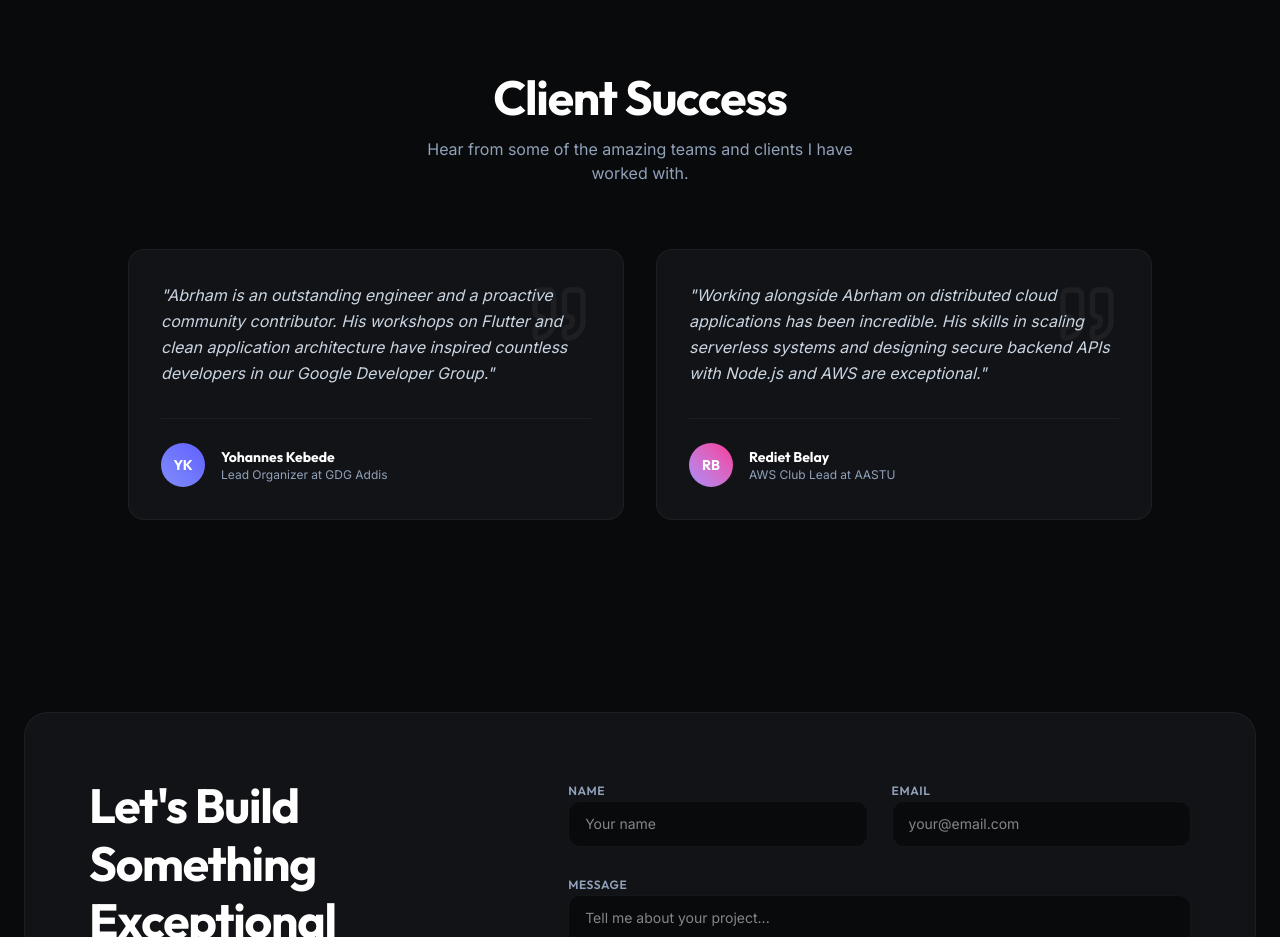
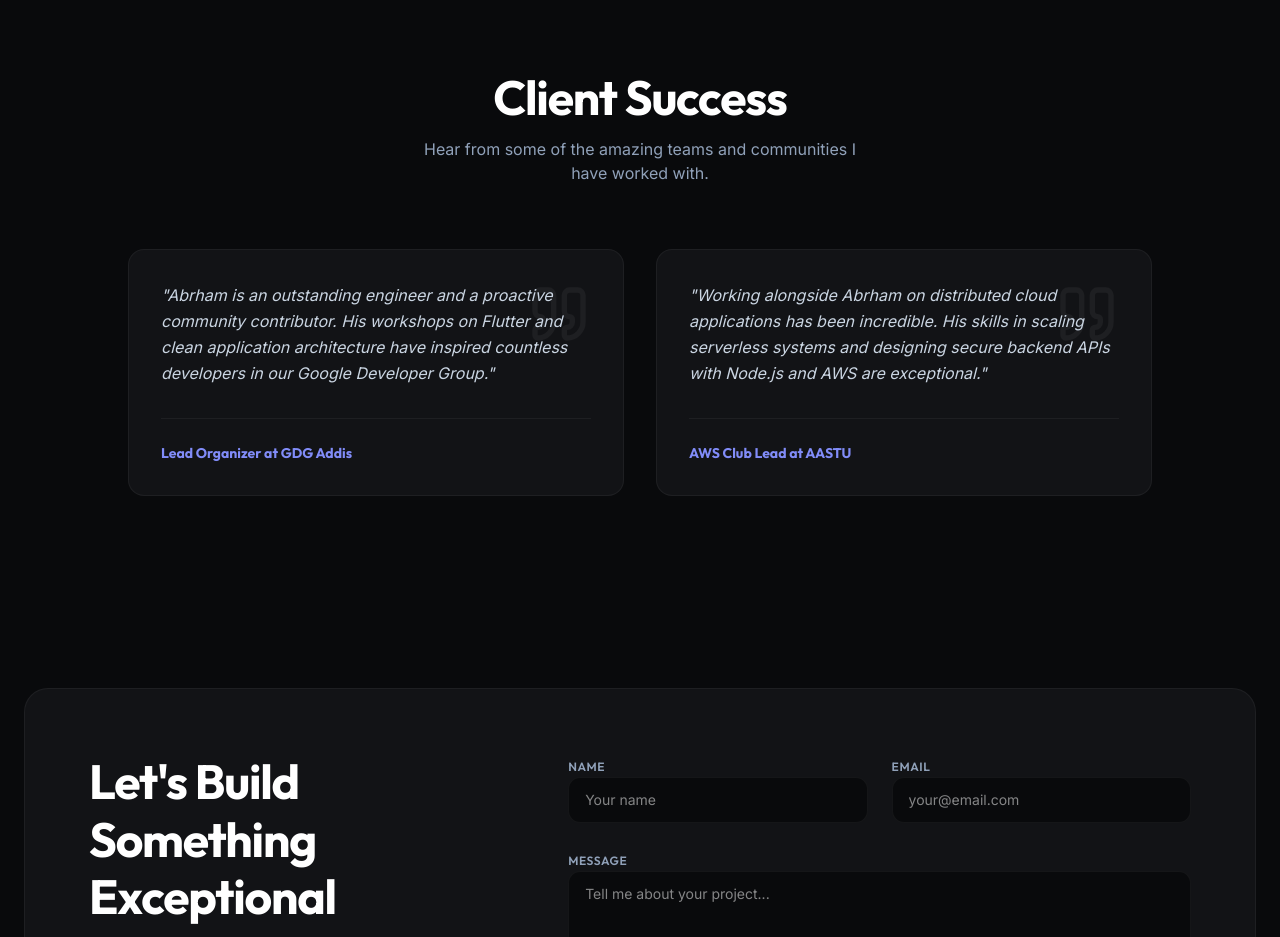
Before and after one commit to Abrom-code/portfolio, a React (Vite) app: page / in a window 1280 px wide. Shown: the part 2560-3497 px from the top of the page. Built offline with nearby package versions, Linux system fonts and the light colour scheme.

Commit message:
feat: make testimonials reviews anonymous (show roles only, remove names and initials)

```diff
--- a/src/components/Testimonials.jsx
+++ b/src/components/Testimonials.jsx
@@ -4,20 +4,14 @@ import { Quote } from 'lucide-react';
 export default function Testimonials() {
   const reviews = [
     {
-      name: 'Yohannes Kebede',
       role: 'Lead Organizer at GDG Addis',
-      initials: 'YK',
       quote:
         'Abrham is an outstanding engineer and a proactive community contributor. His workshops on Flutter and clean application architecture have inspired countless developers in our Google Developer Group.',
-      color: 'from-accentBlue to-indigo-500',
     },
     {
-      name: 'Rediet Belay',
       role: 'AWS Club Lead at AASTU',
-      initials: 'RB',
       quote:
         'Working alongside Abrham on distributed cloud applications has been incredible. His skills in scaling serverless systems and designing secure backend APIs with Node.js and AWS are exceptional.',
-      color: 'from-accentPurple to-pink-500',
     },
   ];
 
@@ -29,7 +23,7 @@ export default function Testimonials() {
           Client Success
         </h2>
         <p className="font-sans text-slate-400 max-w-md mx-auto mb-16">
-          Hear from some of the amazing teams and clients I have worked with.
+          Hear from some of the amazing teams and communities I have worked with.
         </p>
 
         {/* Testimonials Grid */}
@@ -47,19 +41,10 @@ export default function Testimonials() {
                 "{rev.quote}"
               </p>
 
-              {/* Client Info Block */}
-              <div className="flex items-center gap-4 border-t border-white/5 pt-6">
-                {/* Initials Avatar */}
-                <div
-                  className={`w-11 h-11 rounded-full flex items-center justify-center font-outfit text-sm font-bold text-white bg-gradient-to-tr ${rev.color}`}
-                >
-                  {rev.initials}
-                </div>
-
-                {/* Text details */}
-                <div className="text-left">
-                  <h4 className="font-outfit text-sm font-bold text-white">{rev.name}</h4>
-                  <p className="font-sans text-xs text-slate-400">{rev.role}</p>
+              {/* Client Info Block (Anonymous - Roles only) */}
+              <div className="border-t border-white/5 pt-6">
+                <div className="font-outfit text-sm font-bold text-accentBlue">
+                  {rev.role}
                 </div>
               </div>
             </div>
```
